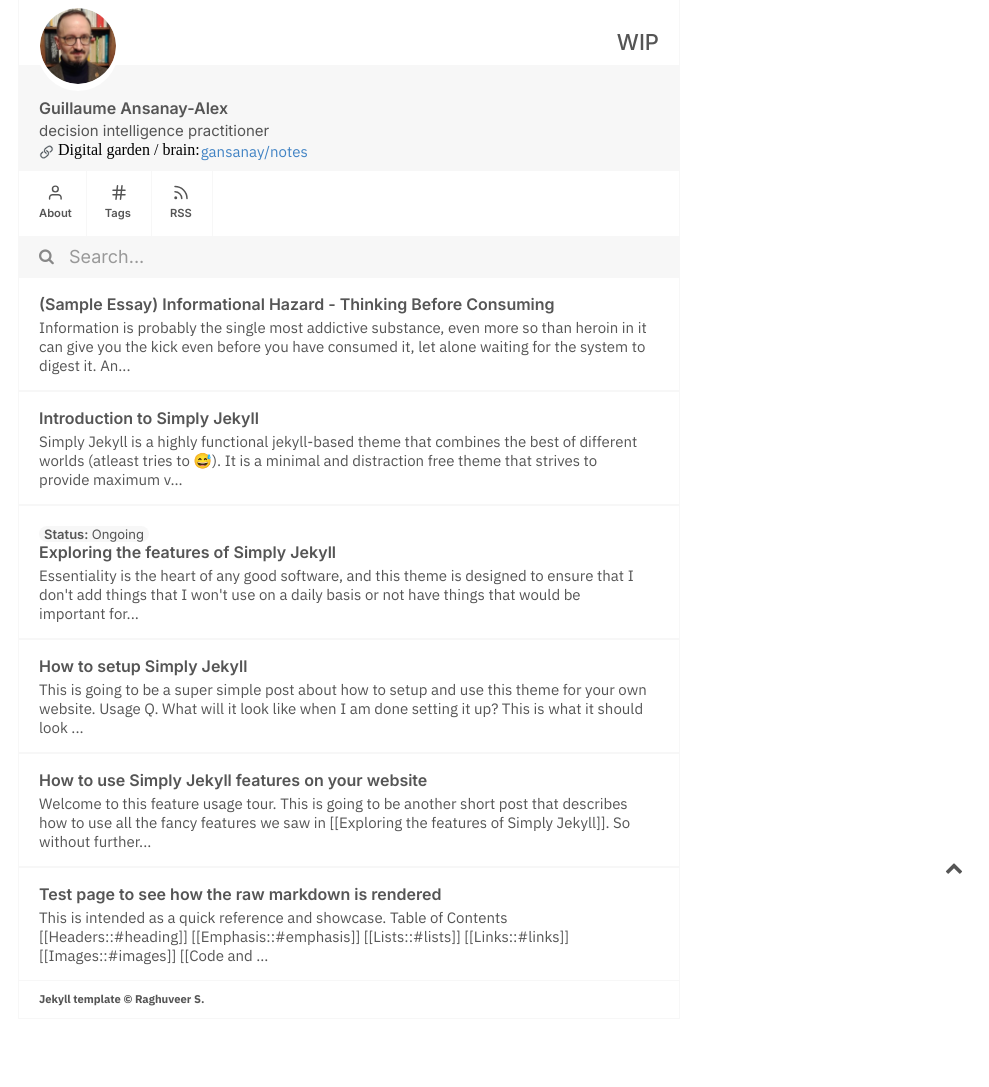
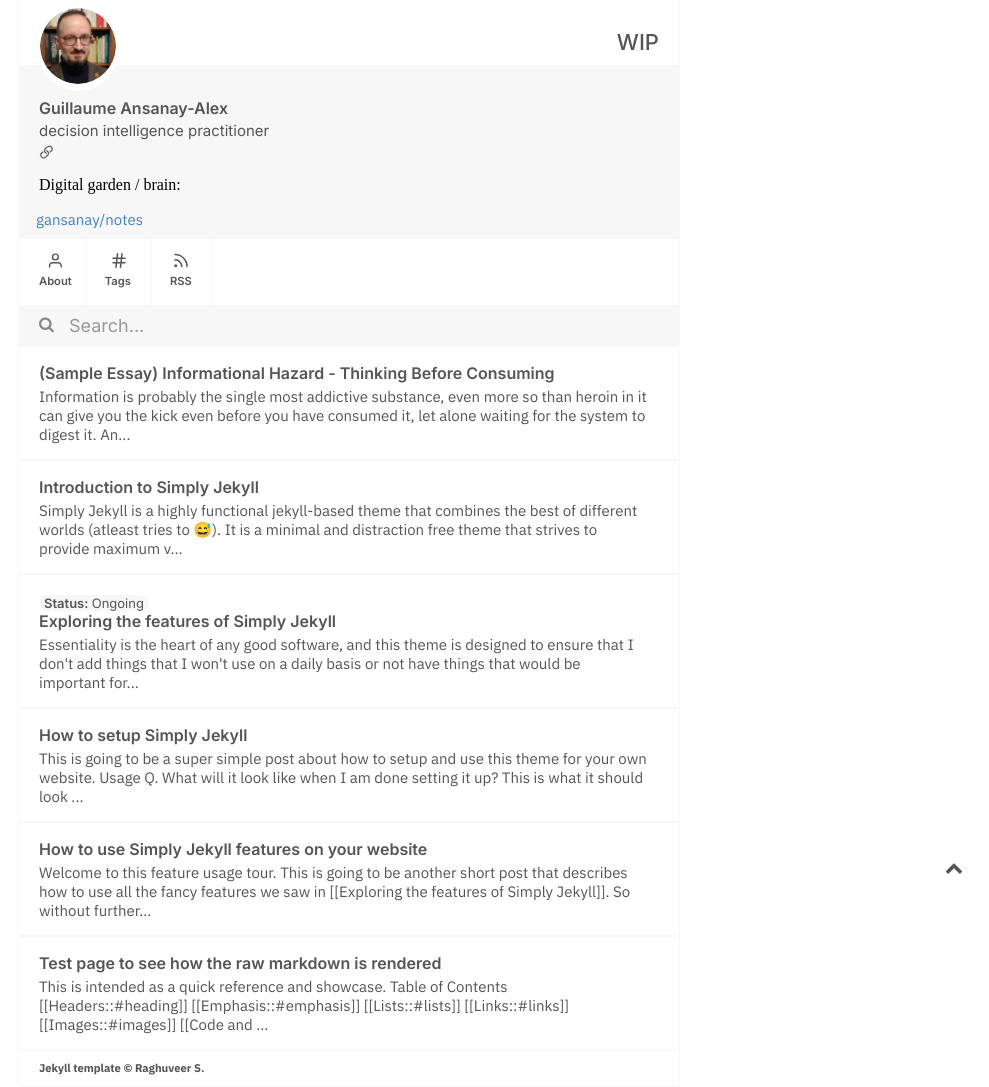
Before and after one commit to gansanay/gansanay.github.io, a Jekyll site: the page built from index.md, in a window 1280 px wide. Shown: the whole page, without its empty margins (291-1280 px from the left). Built offline with Jekyll 4.4.1, drawn with Linux system fonts in a browser that asks for light colours; before the commit the page ends 1019 px from its top, so only the background shows below that.

Commit message:
brain link

```diff
--- a/_includes/header.html
+++ b/_includes/header.html
@@ -80,7 +80,7 @@
                     <path d="M11.96 14.945c-.067 0-.136-.01-.203-.027-1.13-.318-2.097-.986-2.795-1.932-.832-1.125-1.176-2.508-.968-3.893s.942-2.605 2.068-3.438l3.53-2.608c2.322-1.716 5.61-1.224 7.33 1.1.83 1.127 1.175 2.51.967 3.895s-.943 2.605-2.07 3.438l-1.48 1.094c-.333.246-.804.175-1.05-.158-.246-.334-.176-.804.158-1.05l1.48-1.095c.803-.592 1.327-1.463 1.476-2.45.148-.988-.098-1.975-.69-2.778-1.225-1.656-3.572-2.01-5.23-.784l-3.53 2.608c-.802.593-1.326 1.464-1.475 2.45-.15.99.097 1.975.69 2.778.498.675 1.187 1.15 1.992 1.377.4.114.633.528.52.928-.092.33-.394.547-.722.547z" stroke-width="1" stroke-linecap="round" stroke-linejoin="round"/>
                     <path d="M7.27 22.054c-1.61 0-3.197-.735-4.225-2.125-.832-1.127-1.176-2.51-.968-3.894s.943-2.605 2.07-3.438l1.478-1.094c.334-.245.805-.175 1.05.158s.177.804-.157 1.05l-1.48 1.095c-.803.593-1.326 1.464-1.475 2.45-.148.99.097 1.975.69 2.778 1.225 1.657 3.57 2.01 5.23.785l3.528-2.608c1.658-1.225 2.01-3.57.785-5.23-.498-.674-1.187-1.15-1.992-1.376-.4-.113-.633-.527-.52-.927.112-.4.528-.63.926-.522 1.13.318 2.096.986 2.794 1.932 1.717 2.324 1.224 5.612-1.1 7.33l-3.53 2.608c-.933.693-2.023 1.026-3.105 1.026z" stroke-width="1" stroke-linecap="round" stroke-linejoin="round"/>
                 </svg>
-                Digital garden / brain: <a href="/notes">gansanay/notes</a>
+                <p class="title-sans"></p>Digital garden / brain: </p><a href="/notes">gansanay/notes</a>
             </div>
         </div>
     </div>
```
